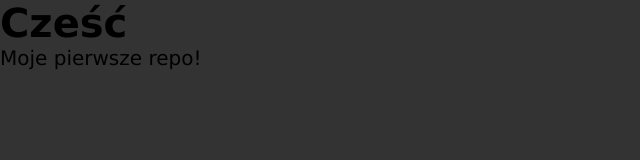
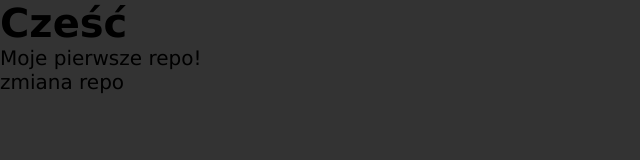
Before and after one commit to xMichal89/test, a plain HTML site: page index.html in a window 1280 px wide. Shown: the full height of the page, 0-640 px from the left. Drawn offline with Linux system fonts and the light colour scheme.

Commit message:
change style and added new paragraph

```diff
--- a/index.html
+++ b/index.html
@@ -11,6 +11,7 @@
 <body>
     <h1>Cześć</h1>
     <p>Moje pierwsze repo!</p>
+    <p>zmiana repo</p>
 
 </body>
 
--- a/style.css
+++ b/style.css
@@ -4,6 +4,7 @@
 	margin: 0;
 }
 body {
+	height: 100vh;
 	font-size: 20px;
 	font-family: "Lucida Sans", "Lucida Sans Regular", "Lucida Grande",
 		"Lucida Sans Unicode", Geneva, Verdana, sans-serif;
```
